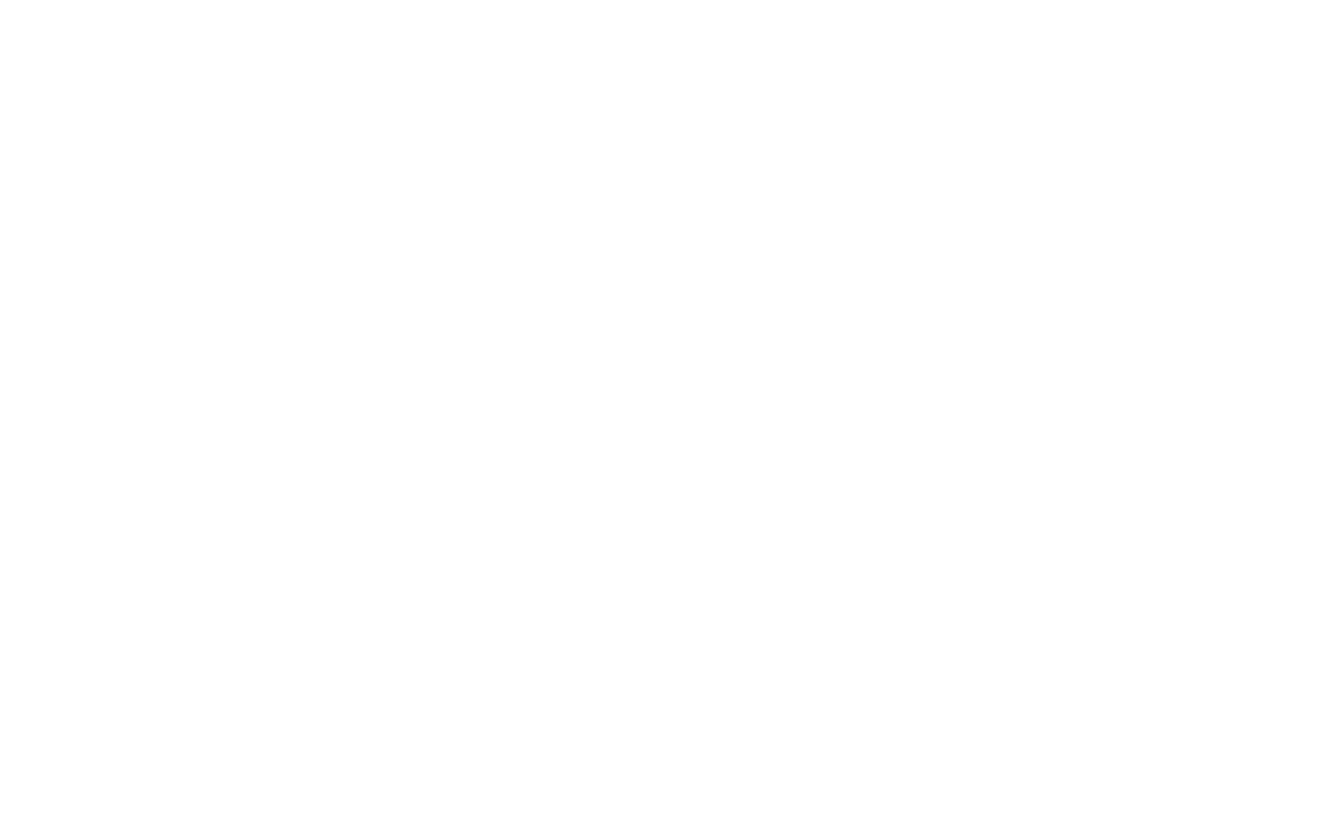
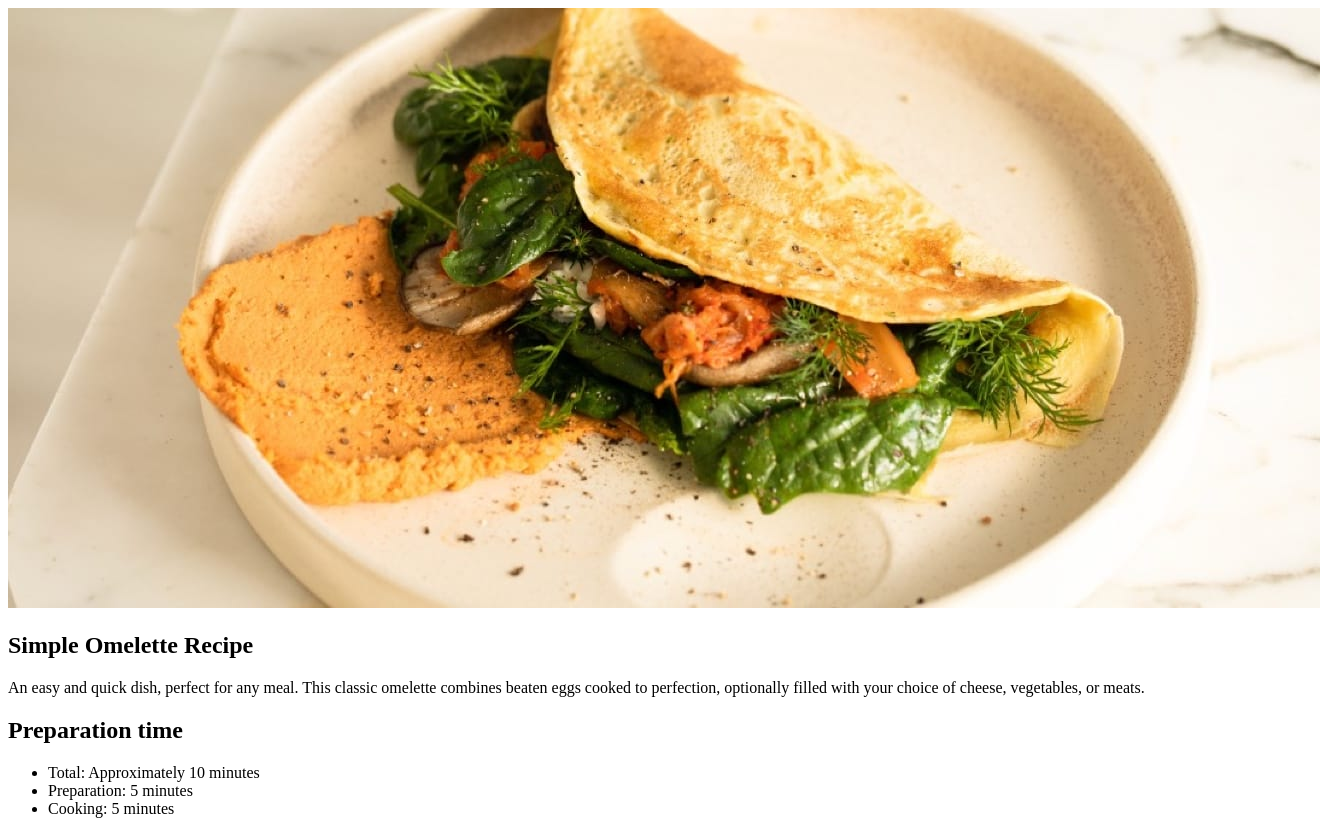
Before and after one commit to VenusY/frontend-mentor-recipe-page, a React app: page / in a window 1280 px wide. Shown: the whole page, 1320 px wide, since content can reach past the window. Before the commit the page ends 800 px from the top, so only its background shows below. Built offline with nearby package versions, Linux system fonts and the light colour scheme.

Commit message:
Add introduction section markup

```diff
--- a/src/components/Introduction.jsx
+++ b/src/components/Introduction.jsx
@@ -1 +1,38 @@
-export default function Introduction() {}
+export default function Introduction() {
+  return (
+    <section className='introduction'>
+      <img
+        src={require('../assets/images/image-omelette.jpeg')}
+        alt='Omelette'
+        className='introduction__image'
+      />
+      <h1 className='introduction__heading'>Simple Omelette Recipe</h1>
+      <p className='introduction__description'>
+        An easy and quick dish, perfect for any meal. This classic omelette
+        combines beaten eggs cooked to perfection, optionally filled with your
+        choice of cheese, vegetables, or meats.
+      </p>
+
+      <section className='time'>
+        <h2 className='time__heading'>Preparation time</h2>
+
+        <ul className='time__list'>
+          <li className='time__list-item'>
+            <span className='time__category'>Total: </span>
+            <span className='time__minutes'>Approximately 10 minutes</span>
+          </li>
+
+          <li className='time__list-item'>
+            <span className='time__category'>Preparation: </span>
+            <span className='time__minutes'>5 minutes</span>
+          </li>
+
+          <li className='time__list-item'>
+            <span className='time__category'>Cooking: </span>
+            <span className='time__minutes'>5 minutes</span>
+          </li>
+        </ul>
+      </section>
+    </section>
+  );
+}
```
